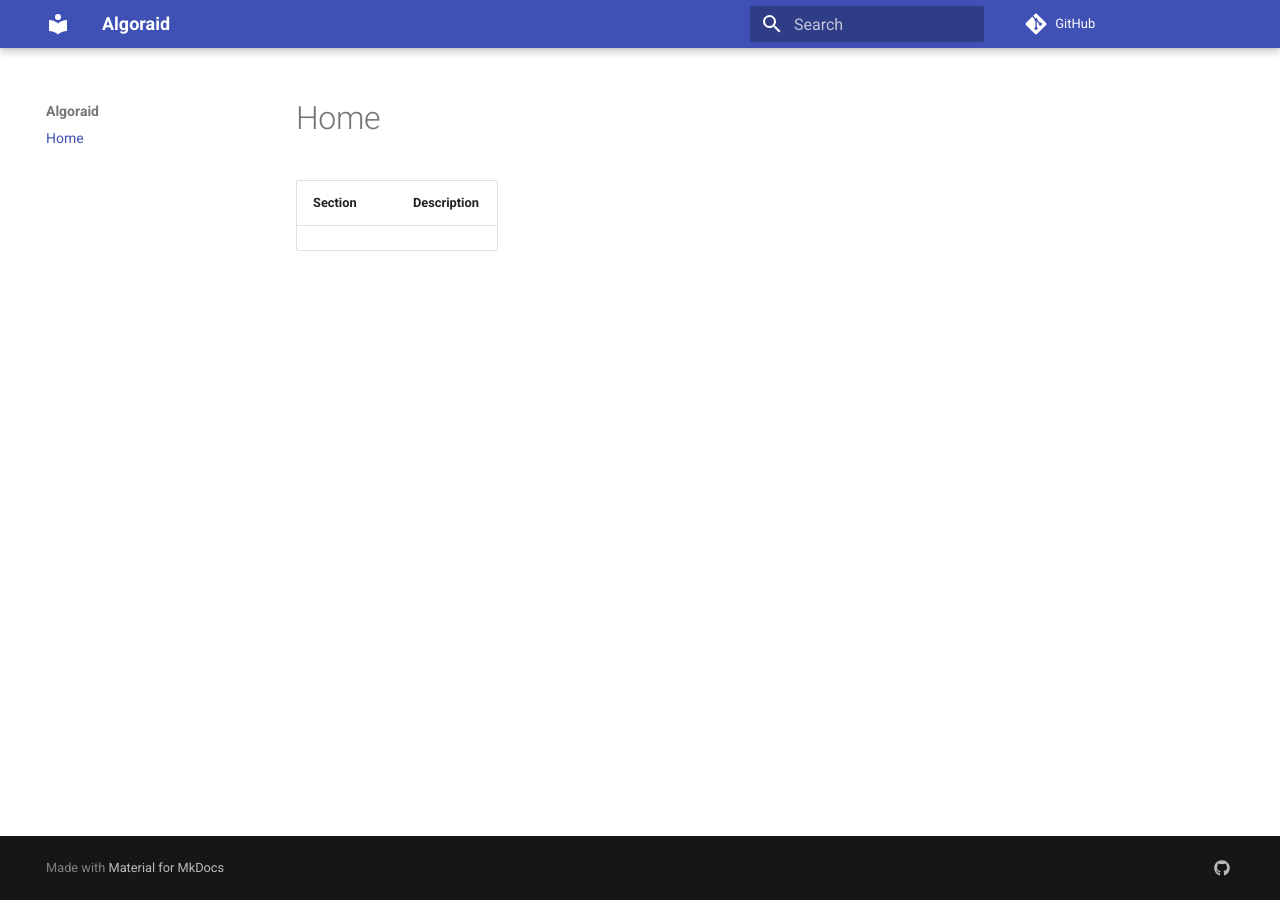
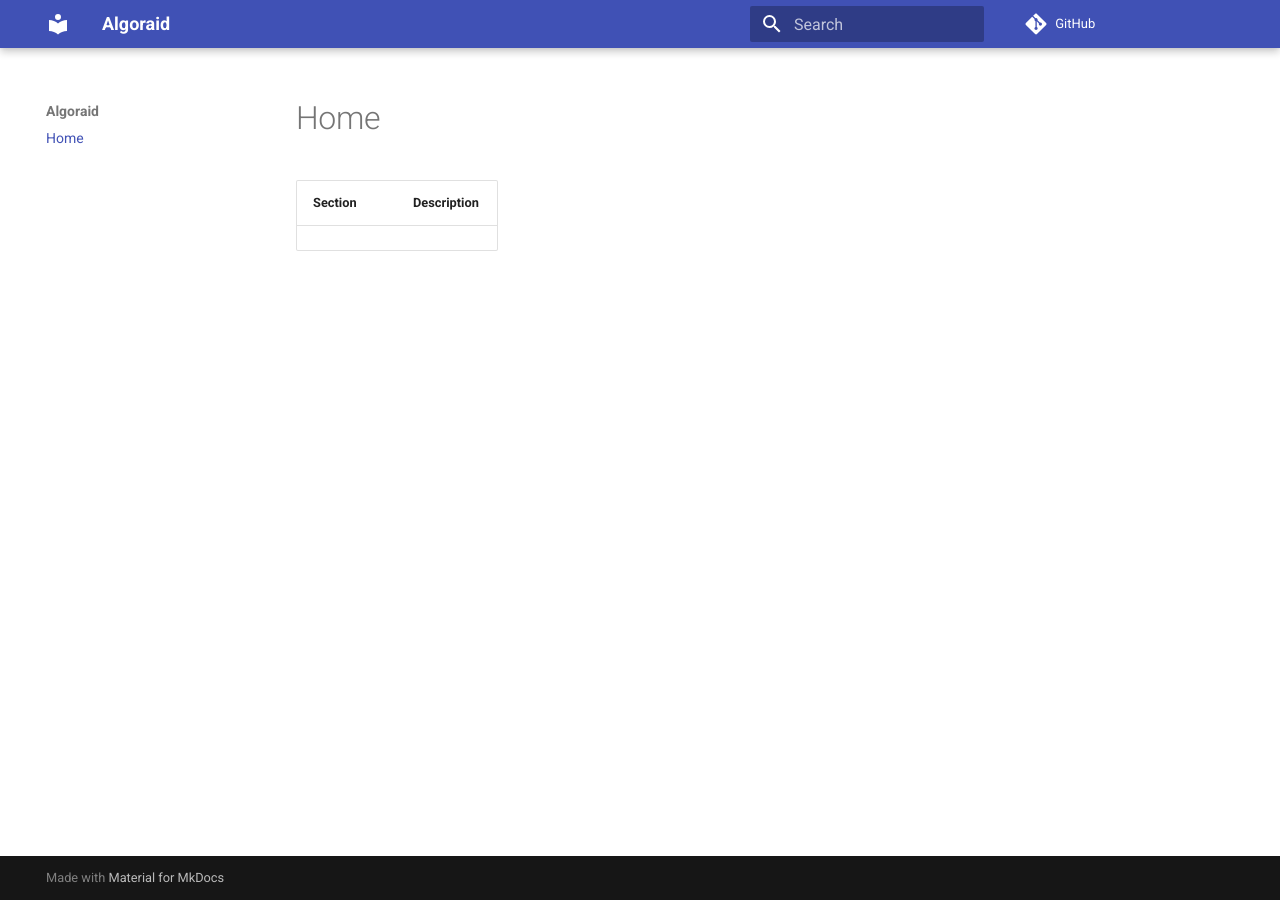
Before and after one commit to xenorbit/faqs, an MkDocs documentation site: the page built from documentation/index.md, in a window 1280 px wide. Built offline with MkDocs 1.6.1 and Material for MkDocs 9.7.7, drawn with Linux system fonts in a browser that asks for light colours; comment, search, counter and statistics services are not loaded.

Commit message:
Update mkdocs.yml

```diff
--- a/mkdocs.yml
+++ b/mkdocs.yml
@@ -22,13 +22,7 @@ markdown_extensions:
   - admonition
   - pymdownx.details
   - pymdownx.superfences
-  - fontawesome_markdown
   - attr_list
   - md_in_html
   - pymdownx.tabbed:
       alternate_style: true
-
-extra:
-  social:
-    - icon: fontawesome/brands/github
-      link: https://github.com/algoraid
```
